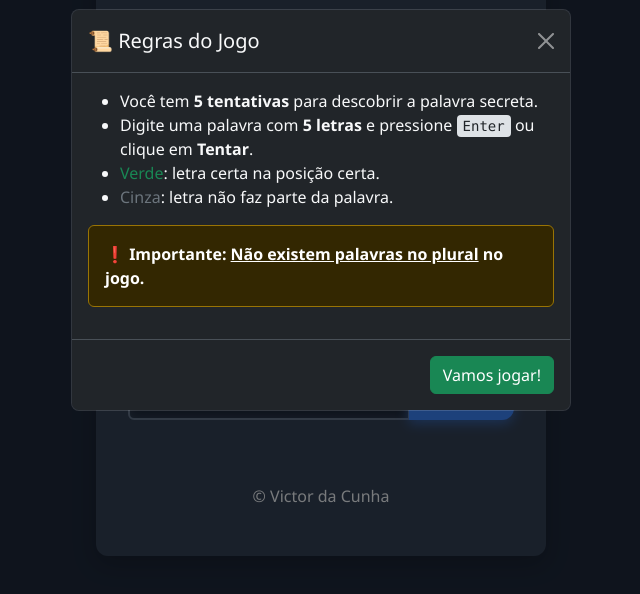
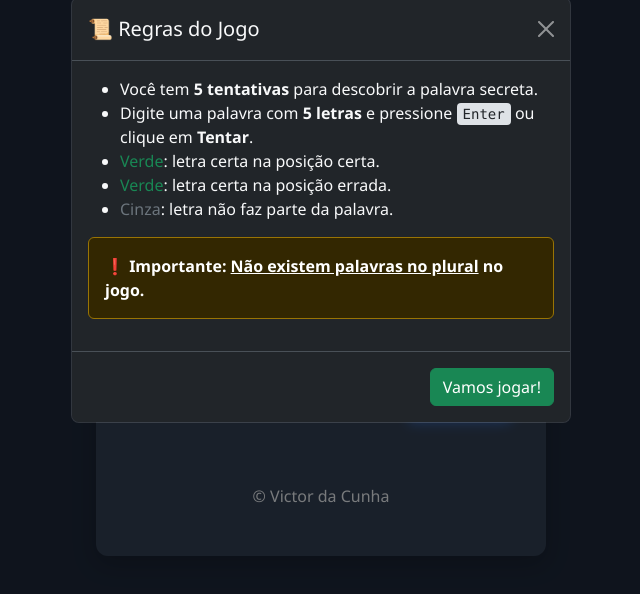
Before and after one commit to uniplac-victorcunha/IDW-Projeto-Final, a plain HTML site: page index.html in a window 1280 px wide. Shown: the part 190-784 px from the top of the page, without its empty margins (319-959 px from the left). Drawn offline with nearby package versions, Linux system fonts and the light colour scheme.

Commit message:
ajuste nas regras do jogo

```diff
--- a/index.html
+++ b/index.html
@@ -51,6 +51,7 @@
               <strong>Tentar</strong>.
             </li>
             <li><span class="text-success">Verde</span>: letra certa na posição certa.</li>
+            <li><span class="text-success">Verde</span>: letra certa na posição errada.</li>
             <li><span class="text-secondary">Cinza</span>: letra não faz parte da palavra.</li>
           </ul>
           <div class="alert alert-warning text-white fw-bold">
```
